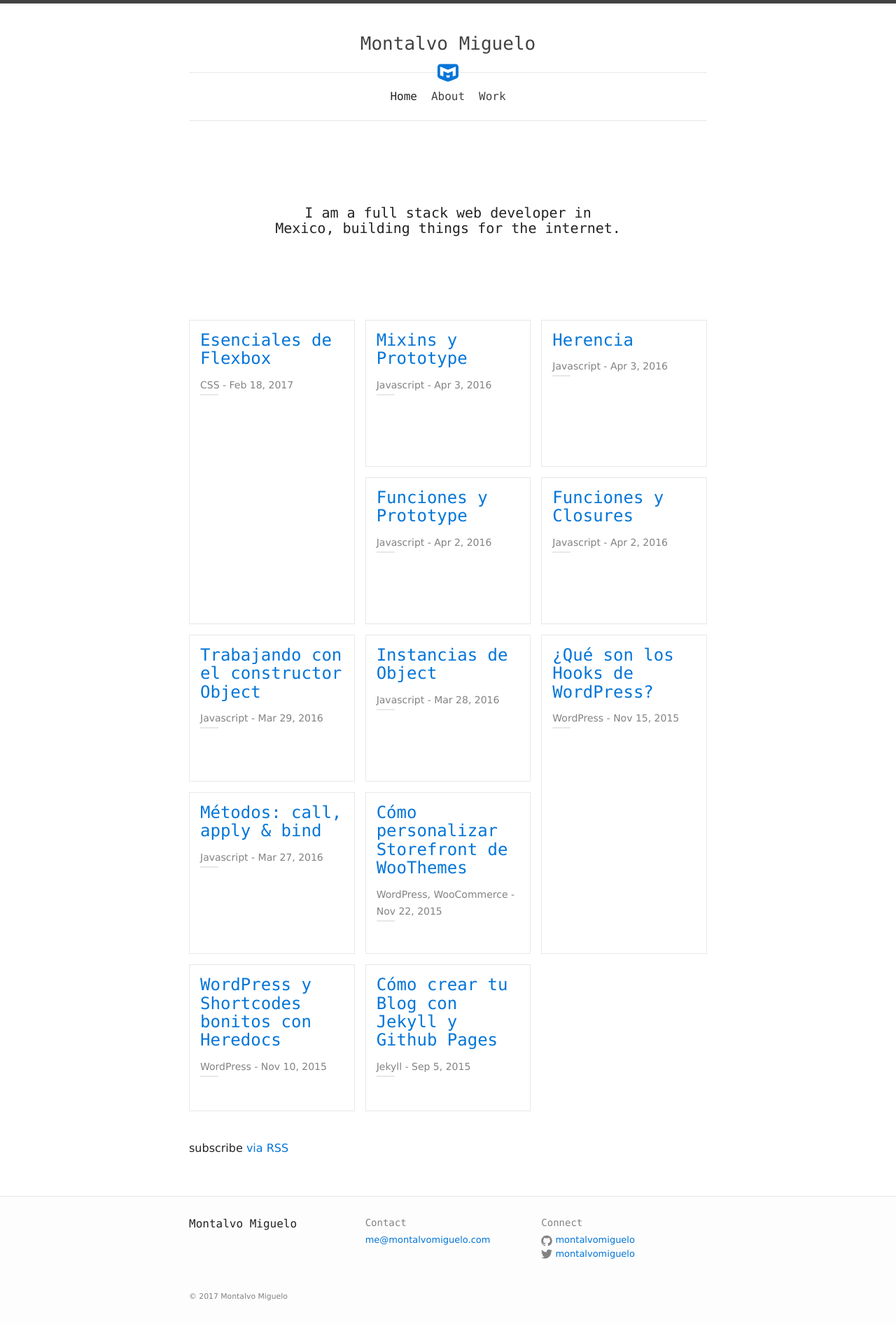
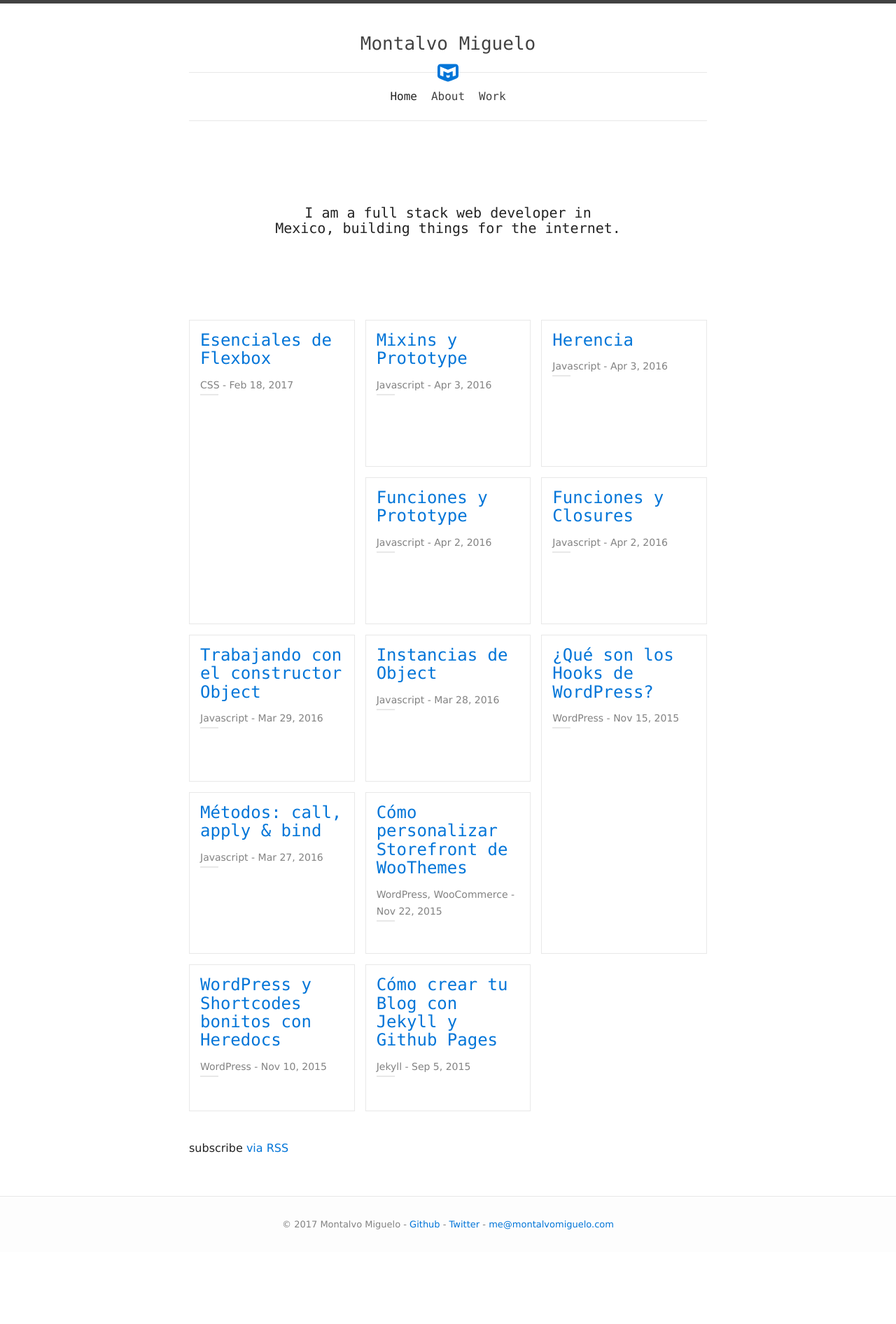
Before and after one commit to montalvomiguelo/montalvomiguelo.github.io, a Jekyll site: the page built from index.html, in a window 1280 px wide. Shown: the whole page at 70% size. Built offline with Jekyll 4.4.1, drawn with Linux system fonts in a browser that asks for light colours; after the commit the page ends 1789 px from its top, so only the background shows below that.

Commit message:
change footer

```diff
--- a/_includes/footer.html
+++ b/_includes/footer.html
@@ -1,56 +1,18 @@
 <footer class="site-footer" itemscope itemtype="http://schema.org/WPFooter">
 
   <div class="wrapper">
-
-    <div class="footer-col-wrapper">
-      <div class="footer-col  footer-col-1">
-        <h4 class="footer-heading">{{ site.title }}</h4>
-      </div>
-
-      <div class="footer-col  footer-col-2">
-        <h5 class="footer-subheading">Contact</h5>
-        <ul class="contact-list">
-          <li><a href="mailto:{{ site.email }}">{{ site.email }}</a></li>
-        </ul>
-      </div>
-
-      <div class="footer-col  footer-col-3">
-        <h5 class="footer-subheading">Connect</h5>
-        <ul class="social-media-list">
-          {% if site.github_username %}
-          <li>
-            <a href="https://github.com/{{ site.github_username }}">
-              <span class="icon  icon--github">
-                <svg viewBox="0 0 16 16">
-                  <path fill="#828282" d="M7.999,0.431c-4.285,0-7.76,3.474-7.76,7.761 c0,3.428,2.223,6.337,5.307,7.363c0.388,0.071,0.53-0.168,0.53-0.374c0-0.184-0.007-0.672-0.01-1.32 c-2.159,0.469-2.614-1.04-2.614-1.04c-0.353-0.896-0.862-1.135-0.862-1.135c-0.705-0.481,0.053-0.472,0.053-0.472 c0.779,0.055,1.189,0.8,1.189,0.8c0.692,1.186,1.816,0.843,2.258,0.645c0.071-0.502,0.271-0.843,0.493-1.037 C4.86,11.425,3.049,10.76,3.049,7.786c0-0.847,0.302-1.54,0.799-2.082C3.768,5.507,3.501,4.718,3.924,3.65 c0,0,0.652-0.209,2.134,0.796C6.677,4.273,7.34,4.187,8,4.184c0.659,0.003,1.323,0.089,1.943,0.261 c1.482-1.004,2.132-0.796,2.132-0.796c0.423,1.068,0.157,1.857,0.077,2.054c0.497,0.542,0.798,1.235,0.798,2.082 c0,2.981-1.814,3.637-3.543,3.829c0.279,0.24,0.527,0.713,0.527,1.437c0,1.037-0.01,1.874-0.01,2.129 c0,0.208,0.14,0.449,0.534,0.373c3.081-1.028,5.302-3.935,5.302-7.362C15.76,3.906,12.285,0.431,7.999,0.431z"/>
-                </svg>
-              </span>
-
-              <span class="username">{{ site.github_username }}</span>
-            </a>
-          </li>
-          {% endif %}
-
-          {% if site.twitter_username %}
-          <li>
-            <a href="https://twitter.com/{{ site.twitter_username }}">
-              <span class="icon  icon--twitter">
-                <svg viewBox="0 0 16 16">
-                  <path fill="#828282" d="M15.969,3.058c-0.586,0.26-1.217,0.436-1.878,0.515c0.675-0.405,1.194-1.045,1.438-1.809
-                  c-0.632,0.375-1.332,0.647-2.076,0.793c-0.596-0.636-1.446-1.033-2.387-1.033c-1.806,0-3.27,1.464-3.27,3.27 c0,0.256,0.029,0.506,0.085,0.745C5.163,5.404,2.753,4.102,1.14,2.124C0.859,2.607,0.698,3.168,0.698,3.767 c0,1.134,0.577,2.135,1.455,2.722C1.616,6.472,1.112,6.325,0.671,6.08c0,0.014,0,0.027,0,0.041c0,1.584,1.127,2.906,2.623,3.206 C3.02,9.402,2.731,9.442,2.433,9.442c-0.211,0-0.416-0.021-0.615-0.059c0.416,1.299,1.624,2.245,3.055,2.271 c-1.119,0.877-2.529,1.4-4.061,1.4c-0.264,0-0.524-0.015-0.78-0.046c1.447,0.928,3.166,1.469,5.013,1.469 c6.015,0,9.304-4.983,9.304-9.304c0-0.142-0.003-0.283-0.009-0.423C14.976,4.29,15.531,3.714,15.969,3.058z"/>
-                </svg>
-              </span>
-
-              <span class="username">{{ site.twitter_username }}</span>
-            </a>
-          </li>
-          {% endif %}
-        </ul>
-      </div>
-    </div>
-
-    <small> &copy; {{ "now" | date: "%Y" }} {{ site.title }}</small>
-
+    <span itemscope itemtype="http://schema.org/Organization">
+      &copy; {{ 'now' | date: '%Y' }} {{ site.title }}
+      {% if site.github_username %}
+        - <a href="https://github.com/{{ site.github_username }}" itemprop="sameAs">Github</a>
+      {% endif %}
+      {% if site.twitter_username %}
+        - <a href="https://github.com/{{ site.twitter_username }}" itemprop="sameAs">Twitter</a>
+      {% endif %}
+      {% if site.email %}
+        - <a href="mailto:{{ site.email }}" itemprop="sameAs">{{ site.email }}</a>
+      {% endif %}
+    </small>
   </div>
 
 </footer>
--- a/_sass/_layout.scss
+++ b/_sass/_layout.scss
@@ -86,54 +86,7 @@
   padding: $spacing-unit 0;
   font-size: 81.25%;
   color: $grey-color;
-}
-
-.footer-heading {
-  font-size: $base-font-size;
-  margin-bottom: $spacing-unit / 2;
-  color: $text-color;
-}
-
-.footer-subheading {
-  font-size: $small-font-size;
-}
-
-.contact-list,
-.social-media-list {
-  list-style: none;
-  margin-left: 0;
-}
-
-.footer-col-wrapper {
-  margin-left: -$spacing-unit / 2;
-
-  @include media-query($post-palm) {
-    @include display-flexbox();
-    @include flex-wrap(wrap);
-  }
-}
-
-.footer-col {
-  margin-bottom: $spacing-unit / 2;
-  padding-left: $spacing-unit / 2;
-
-  @include media-query($post-palm) {
-    width: 50%;
-  }
-
-  @include media-query($post-laptop) {
-    width: 33.33%;
-  }
-}
-
-.footer-col-1 {
-  @include media-query($post-palm) {
-    width: 100%;
-  }
-
-  @include media-query($post-laptop) {
-    width: 33.33%;
-  }
+  text-align: center;
 }
 
 
```
